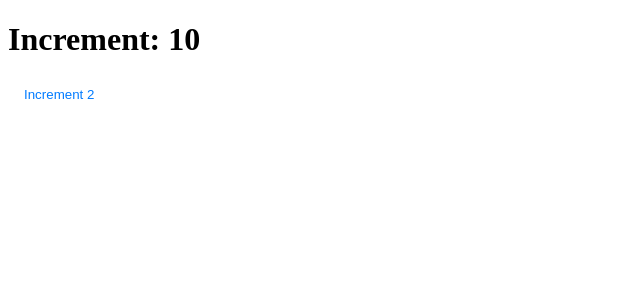
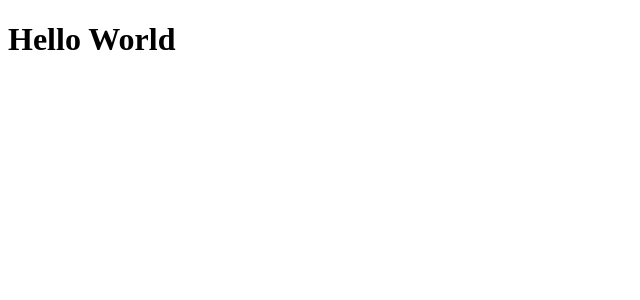
Before and after one commit to AlgorBerunDev/web-group, a React (Vite) app: page / in a window 1280 px wide. Shown: the top 300 px of the page, without its empty margins (0-640 px from the left). Built offline with nearby package versions, Linux system fonts and the light colour scheme.

Commit message:
Removed extra files and lines

```diff
--- a/src/App.tsx
+++ b/src/App.tsx
@@ -1,10 +1,5 @@
-import { Increment } from "./components/Incerement";
-import { useIncrement } from "./hooks/useIncrement";
-
 function App() {
-  const incrementState = useIncrement(10);
-
-  return <Increment increment={incrementState.increment} onIncrement={incrementState.handleIncrement} />;
+  return <h1>Hello World</h1>;
 }
 
 export default App;
--- a/src/components/Button/Button.props.ts
+++ /dev/null
@@ -1,5 +0,0 @@
-export interface ButtonProps {
-  type?: "default" | "primary" | "secondary" | "link" | "dashed";
-  onClick?: () => void;
-  children?: React.ReactNode;
-}
--- a/src/components/Button/Button.styled.tsx
+++ /dev/null
@@ -1,34 +0,0 @@
-import styled, { css } from "styled-components";
-import { ButtonProps } from "./Button.props";
-
-const buttonStyles = {
-  default: css``,
-  primary: css`
-    background-color: #007bff;
-    color: white;
-    border-color: #007bff;
-  `,
-  secondary: css`
-    background-color: #6c757d;
-    color: white;
-    border-color: #6c757d;
-  `,
-  link: css`
-    background-color: transparent;
-    color: #007bff;
-    border-color: transparent;
-  `,
-  dashed: css`
-    border-style: dashed;
-  `,
-};
-
-export const StyledButton = styled.button<ButtonProps>`
-  padding: 6px 15px;
-  background-color: white;
-  border: 1px solid #ccc;
-  border-radius: 4px;
-  cursor: pointer;
-
-  ${props => props.type && buttonStyles[props.type]}
-`;
--- a/src/components/Button/Button.tsx
+++ /dev/null
@@ -1,10 +0,0 @@
-import { ButtonProps } from "./Button.props";
-import { StyledButton } from "./Button.styled";
-
-export const Button: React.FC<ButtonProps> = ({ type = "default", onClick, children }) => {
-  return (
-    <StyledButton type={type} onClick={onClick}>
-      {children}
-    </StyledButton>
-  );
-};
--- a/src/components/Button/index.tsx
+++ /dev/null
@@ -1 +0,0 @@
-export * from "./Button";
--- a/src/components/Incerement.tsx
+++ /dev/null
@@ -1,16 +0,0 @@
-import { Button } from "./Button";
-interface IncrementProps {
-  increment: number;
-  onIncrement: () => void;
-}
-
-export const Increment: React.FC<IncrementProps> = ({ increment, onIncrement }) => {
-  return (
-    <div>
-      <h1>Increment: {increment}</h1>
-      <Button type="link" onClick={onIncrement}>
-        Increment 2
-      </Button>
-    </div>
-  );
-};
--- a/src/hooks/useIncrement.ts
+++ /dev/null
@@ -1,11 +0,0 @@
-import { useState } from "react";
-
-export const useIncrement = (initialState: number = 0) => {
-  const [increment, setIncrement] = useState(initialState);
-  const handleIncrement = () => setIncrement(currentIncrement => currentIncrement + 1);
-
-  return {
-    increment,
-    handleIncrement,
-  };
-};
```
